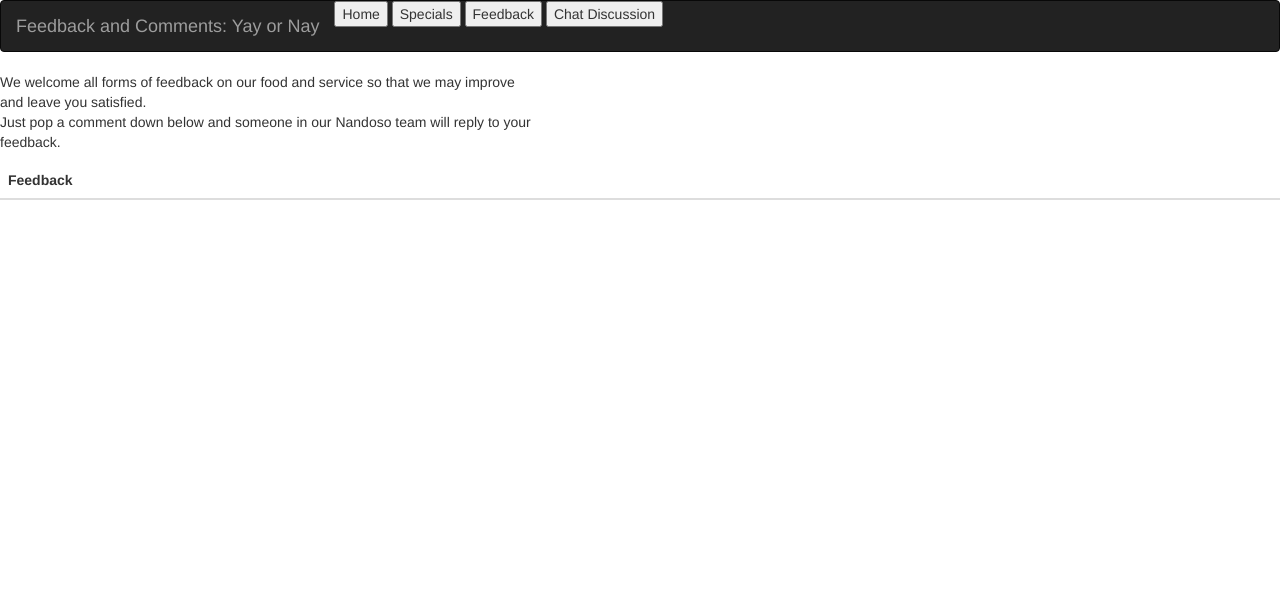
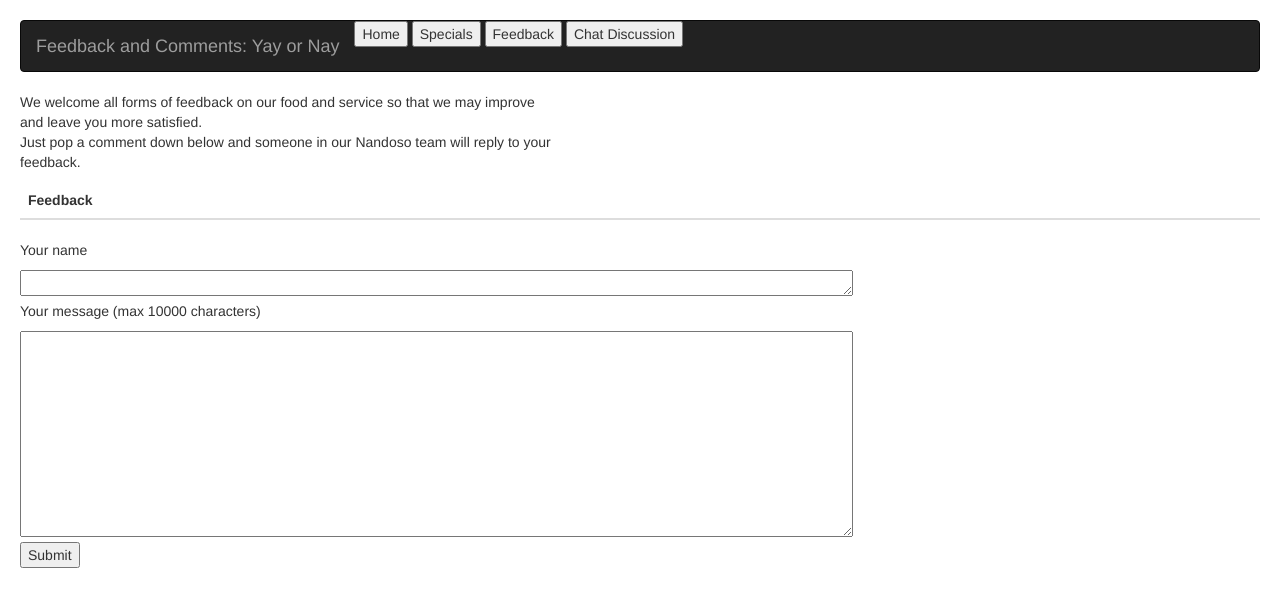
Before and after one commit to Josiah213/Nandoso, a plain HTML site: page Nandoso/Nandoso/FeedbackPage.html in a window 1280 px wide. Drawn offline with nearby package versions, Linux system fonts and the light colour scheme.

Commit message:
update table ui prev: working api, web, app insights minus feedback

```diff
--- a/Nandoso/Nandoso/Content/style.css
+++ b/Nandoso/Nandoso/Content/style.css
@@ -1,4 +1,6 @@
 body {
+    padding:20px 20px;
+    vertical-align:middle;
 }
 
 /*
--- a/Nandoso/Nandoso/FeedbackPage.html
+++ b/Nandoso/Nandoso/FeedbackPage.html
@@ -28,9 +28,10 @@
             </div>
         </nav>
     </header>
+    <div >
         <p>
             We welcome all forms of feedback on our food and service so that we may improve<br />
-        and leave you satisfied.<br />
+            and leave you more satisfied.<br />
             Just pop a comment down below and someone in our Nandoso team will reply to your<br />
             feedback.
         </p>
@@ -42,5 +43,13 @@
             </thead>
             <tbody id="feedbacksList"></tbody>
         </table>
+        <p>Your name</p>
+        <textarea rows="1" cols="100"></textarea>    <!-- textbox for customers/employees to put their name in -->
+        <p>Your message (max 10000 characters)</p>
+        <textarea rows="10" cols="100" maxlength="10000"></textarea>
+        <br />                                       <!-- textbox for comment -->
+        <button type="button">Submit</button>        <!--button which will append the name and comment to database for feedback-->
+    </div>
+
 </body>
 </html>
```
Also changed, not shown: Nandoso/Nandoso/SpecialPage.html (+1 -1 lines). Lines whose indentation alone changed are shown as unchanged.
